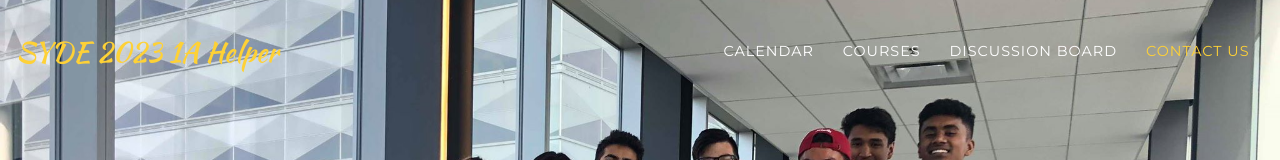
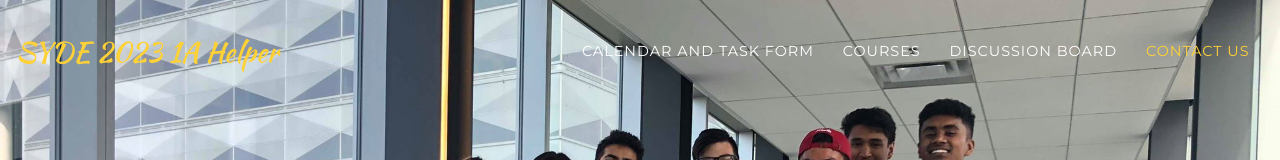
Before and after one commit to ROOSTERs/SYDE-Calendar-Project, a plain HTML site: page index.html in a window 1280 px wide. Shown: the top 160 px of the page. Drawn offline with Linux system fonts and the light colour scheme; a web font is replaced by a local one.

Commit message:
Added form to nav bar

```diff
--- a/index.html
+++ b/index.html
@@ -38,7 +38,7 @@
       <div class="collapse navbar-collapse" id="navbarResponsive">
         <ul class="navbar-nav ml-auto">
           <li class="nav-item">
-            <a class="nav-link" href="#cat">Calendar</a>
+            <a class="nav-link" href="#cat">Calendar and Task Form</a>
           </li>
           <li class="nav-item">
             <a class="nav-link" href="#portfolio">Courses</a>
```
